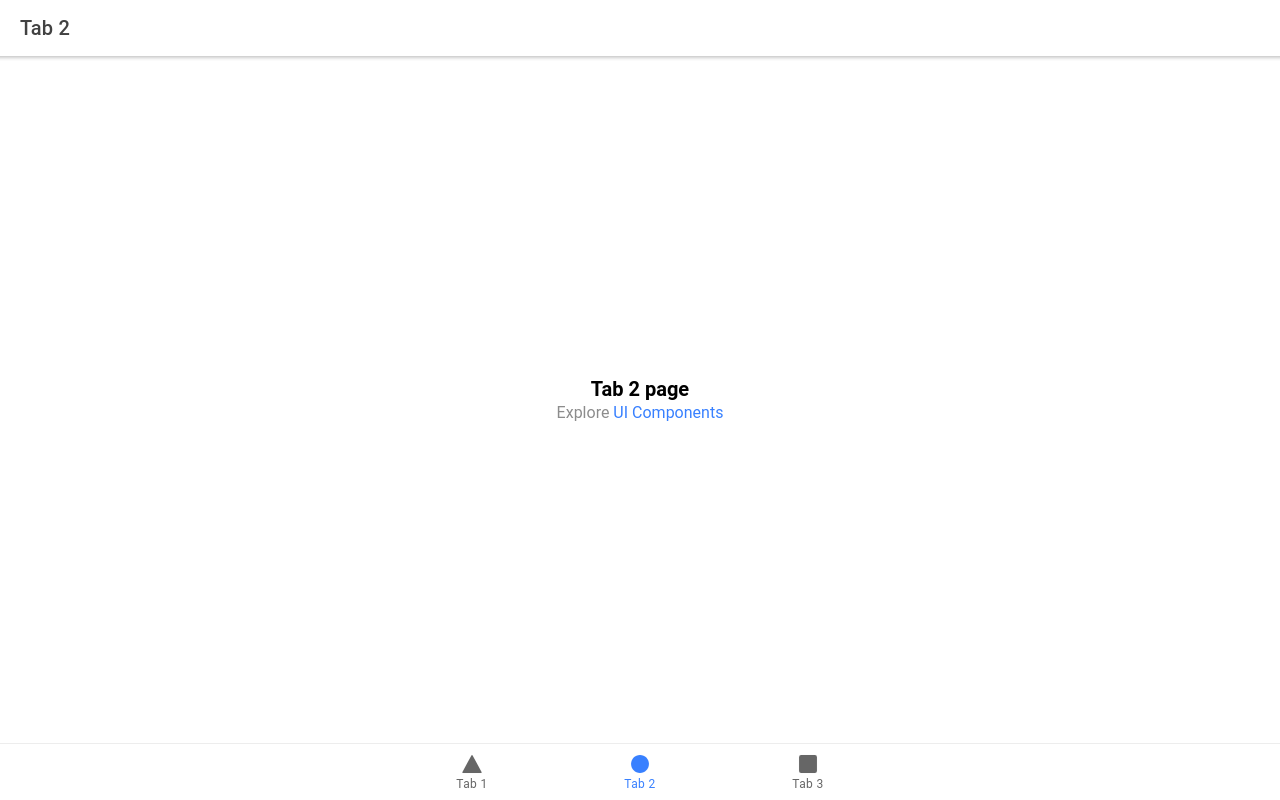
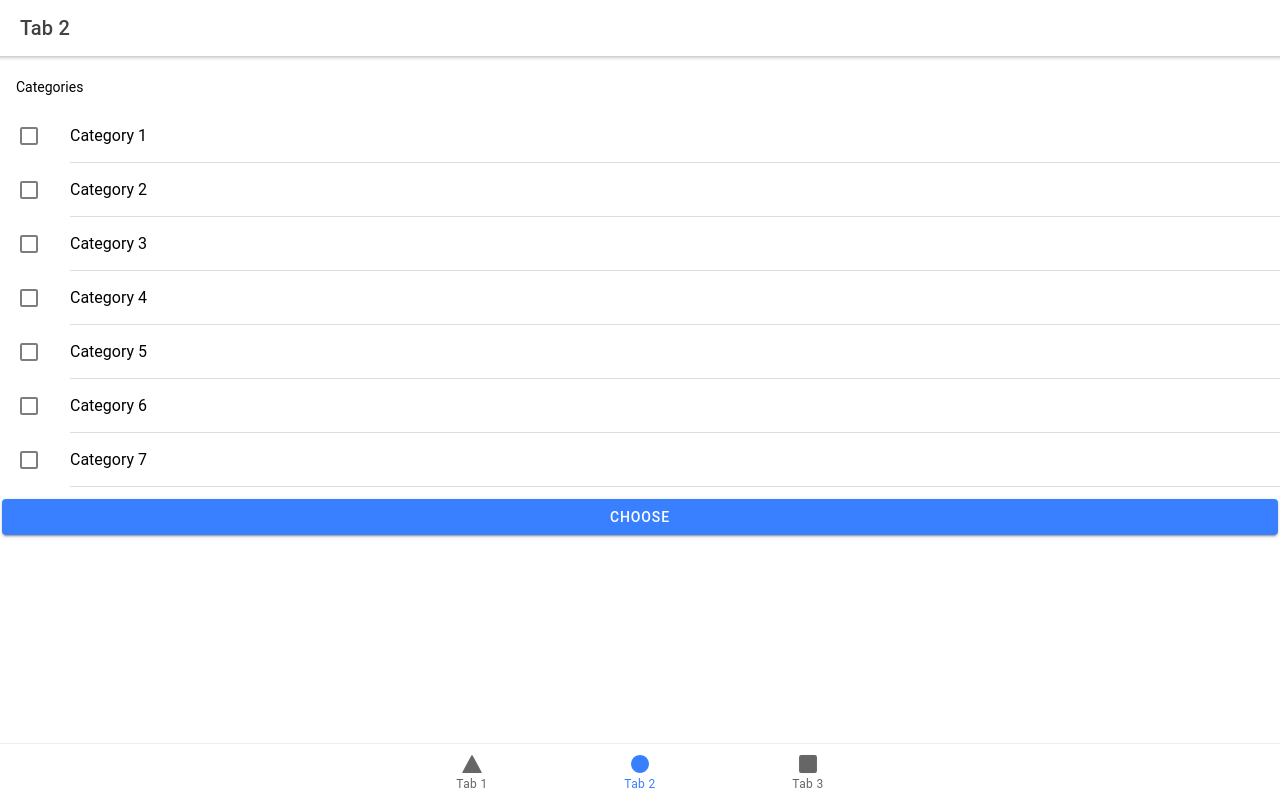
Before and after one commit to elacymerys/thesis, a React (Create React App) app in the folder thesis-gui/: page /tab2 in a window 1280 px wide. Built offline with nearby package versions, Linux system fonts and the light colour scheme.

Commit message:
Create schema of the form to choose categories

```diff
--- a/thesis-gui/src/pages/Tab2.tsx
+++ b/thesis-gui/src/pages/Tab2.tsx
@@ -1,5 +1,16 @@
-import { IonContent, IonHeader, IonPage, IonTitle, IonToolbar } from '@ionic/react';
-import ExploreContainer from '../components/ExploreContainer';
+import {
+    IonButton,
+    IonCheckbox,
+    IonContent,
+    IonHeader,
+    IonItem,
+    IonLabel,
+    IonList,
+    IonListHeader,
+    IonPage,
+    IonTitle,
+    IonToolbar
+} from '@ionic/react';
 import './Tab2.css';
 
 const Tab2: React.FC = () => {
@@ -16,7 +27,48 @@ const Tab2: React.FC = () => {
             <IonTitle size="large">Tab 2</IonTitle>
           </IonToolbar>
         </IonHeader>
-        <ExploreContainer name="Tab 2 page" />
+
+          <IonList>
+              <IonListHeader>Categories</IonListHeader>
+
+              <IonItem>
+                  <IonLabel>Category 1</IonLabel>
+                  <IonCheckbox slot="start" />
+              </IonItem>
+
+              <IonItem>
+                  <IonLabel>Category 2</IonLabel>
+                  <IonCheckbox slot="start" />
+              </IonItem>
+
+              <IonItem>
+                  <IonLabel>Category 3</IonLabel>
+                  <IonCheckbox slot="start" />
+              </IonItem>
+
+              <IonItem>
+                  <IonLabel>Category 4</IonLabel>
+                  <IonCheckbox slot="start" />
+              </IonItem>
+
+              <IonItem>
+                  <IonLabel>Category 5</IonLabel>
+                  <IonCheckbox slot="start" />
+              </IonItem>
+
+              <IonItem>
+                  <IonLabel>Category 6</IonLabel>
+                  <IonCheckbox slot="start" />
+              </IonItem>
+
+              <IonItem>
+                  <IonLabel>Category 7</IonLabel>
+                  <IonCheckbox slot="start" />
+              </IonItem>
+          </IonList>
+
+          <IonButton expand="block">Choose</IonButton>
+
       </IonContent>
     </IonPage>
   );
```
